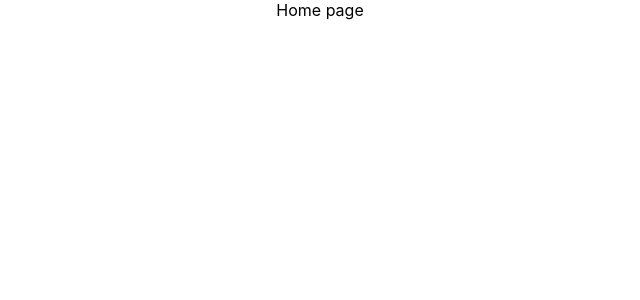
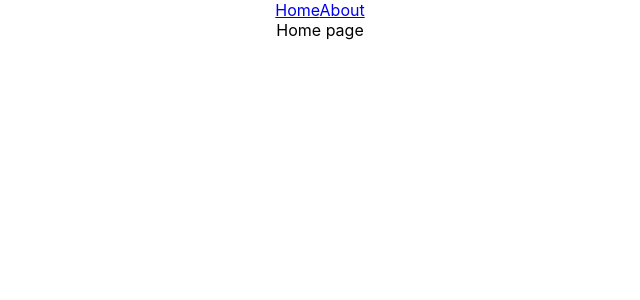
Before and after one commit to abdultanveer/react-router, a React (Create React App) app: page / in a window 1280 px wide. Shown: the top 300 px of the page, without its empty margins (320-960 px from the left). Built offline with nearby package versions, Linux system fonts and the light colour scheme.

Commit message:
navbar links

```diff
--- a/src/App.js
+++ b/src/App.js
@@ -1,16 +1,18 @@
 import './App.css';
-import {Routes,Route} from 'react-router-dom'
+import { Routes, Route } from 'react-router-dom'
 import { Home } from './components/Home';
 import { About } from './components/About';
+import { Navbar } from './components/Navbar';
 
 function App() {
   return (
     <div className="App">
-    <Routes>
-      <Route path="/" element ={<Home/>}></Route>
-      <Route path="/about" element ={<About/>}></Route>
+      <Navbar/>
+      <Routes>
+        <Route path="/" element={<Home />}></Route>
+        <Route path="/about" element={<About />}></Route>
 
-    </Routes>
+      </Routes>
 
     </div>
   );
--- /dev/null
+++ b/src/components/Navbar.js
@@ -0,0 +1,12 @@
+import React from 'react'
+import {Link} from 'react-router-dom'
+
+export const Navbar = () => {
+  return (
+    <nav>
+        <Link to='/'>Home</Link>
+        <Link to='/about'>About</Link>
+
+    </nav>
+  )
+}
```
